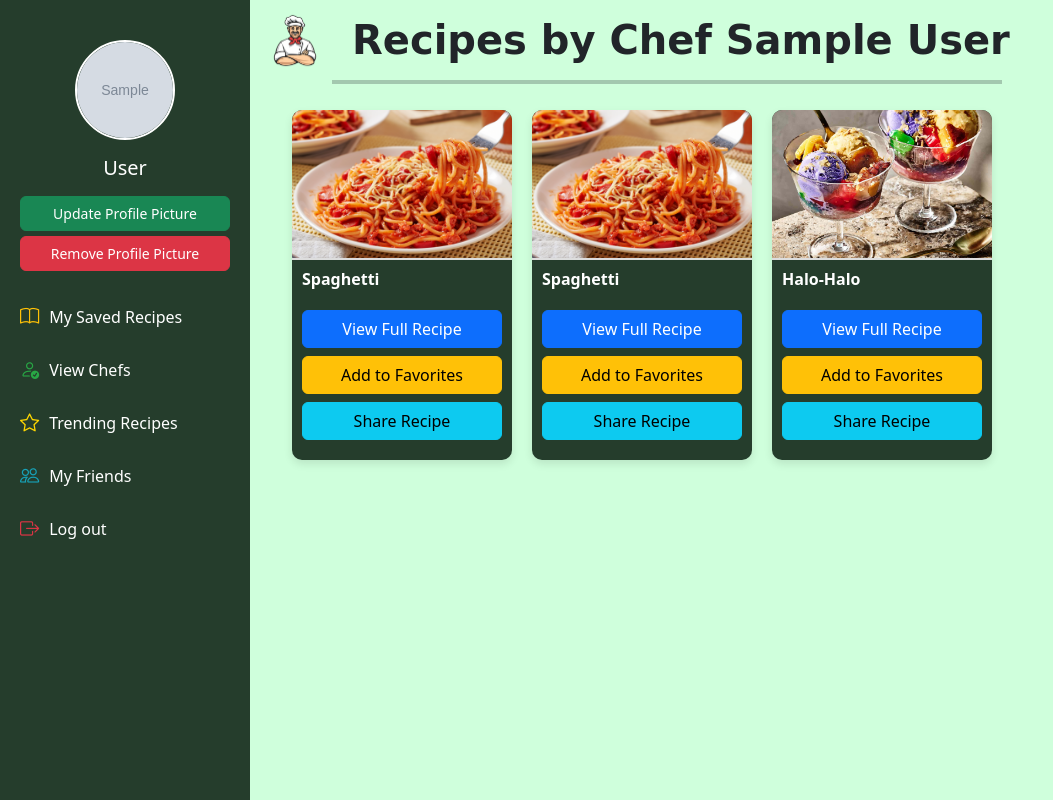
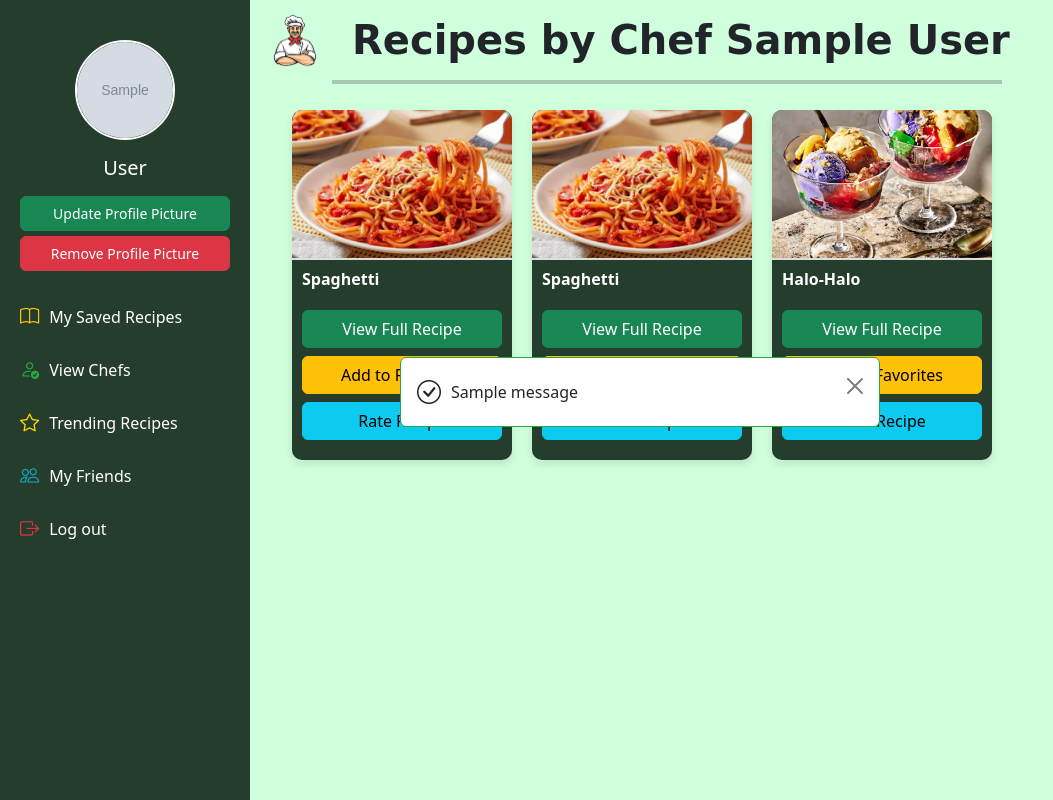
Before and after one commit to alecxander567/Recipe-Maker, a Django app: page /user-homepage/ in a window 1280 px wide. Shown: the whole page, without its empty margins (0-1053 px from the left). Run offline with Django 5.2, Linux system fonts and the light colour scheme; a user stored in the database is signed in; data comes from the database, SQL or seed files in the repository; tables that the repository leaves empty hold one stand-in row (values such as "Sample post"); grey boxes marked "Sample" are stand-in pictures; one stand-in notice (Sample message) is shown.

Commit message:
Add files via upload

```diff
--- a/my_app/templates/userhomepage.html
+++ b/my_app/templates/userhomepage.html
@@ -155,6 +155,28 @@
             padding: 10px;
             transition: padding 0.3s ease-in-out; /* Smooth transition for padding change */
         }
+        .alert-container {
+            position: fixed;
+            top: 50%;
+            left: 50%;
+            transform: translate(-50%, -50%);
+            z-index: 1050; /* Ensure it stays above other content */
+            width: 80%;
+            max-width: 500px; /* Optional: Set a max-width for better layout */
+            padding: 10px;
+        }
+
+        .alert-custom {
+            background-color: white;
+            border: 1px solid #28a745;
+            display: flex;
+            align-items: center;
+        }
+
+        .alert-custom .check-icon {
+            font-size: 1.5rem;
+            margin-right: 10px; /* Space between icon and message */
+        }
     </style>
 </head>
 <div class="sidebar">
@@ -179,9 +201,9 @@
         </form>
 
       </div>
-    <a href="#" onclick="location.reload();">
+      <a href="#" onclick="showFavoritesModal();">
         <i class="bi bi-book" style="color: #FFC107;"></i> My Saved Recipes
-      </a>
+    </a>
       <a href="#" data-bs-toggle="modal" data-bs-target="#chefsModal">
         <i class="bi bi-person-check" style="color: #28A745;"></i> View Chefs
     </a>
@@ -214,17 +236,18 @@
                         <p class="recipe-card-description" id="desc-{{ recipe.id }}" style="display: none;">{{ recipe.description }}</p>
 
                         <!-- Toggle Button for Description -->
-                        <button class="btn btn-primary w-100 mt-3" onclick="toggleDescription({{ recipe.id }})">
+                        <button class="btn btn-success w-100 mt-3" onclick="toggleDescription({{ recipe.id }})">
                             View Full Recipe
                         </button>
 
                         <!-- Add to Favorites and Share Recipe Buttons (Vertically Aligned) -->
                         <div class="recipe-card-actions d-flex flex-column gap-2 mt-2">
-                            <form action="#" method="POST">
+                            <form action="{% url 'user_homepage' %}" method="POST">
                                 {% csrf_token %}
-                                <button type="submit" class="btn btn-warning w-100">Add to Favorites</button>
-                            </form>
-                            <button class="btn btn-info w-100" onclick="shareRecipe('{{ recipe.name }}')">Share Recipe</button>
+                                <input type="hidden" name="recipe_id" value="{{ recipe.id }}">
+                                <button type="submit" name="add_to_favorites" class="btn btn-warning w-100">Add to Favorites</button>
+                              </form>
+                            <button class="btn btn-info w-100" onclick="shareRecipe('{{ recipe.name }}')">Rate Recipe</button>
                         </div>
                     </div>
                 </div>
@@ -235,6 +258,50 @@
     {% else %}
         <p>You are not a chef and don't have any recipes to display.</p>
     {% endif %}
+</div>
+
+{% if messages %}
+<div class="alert-container">
+    {% for message in messages %}
+        <div class="alert alert-custom alert-dismissible fade show" role="alert">
+            <i class="bi bi-check-circle check-icon"></i> <!-- Check icon -->
+            {{ message }}
+            <button type="button" class="btn-close" data-bs-dismiss="alert" aria-label="Close"></button>
+        </div>
+    {% endfor %}
+</div>
+{% endif %}
+
+<!-- Modal Structure -->
+<div class="modal fade" id="favoritesModal" tabindex="-1" aria-labelledby="favoritesModalLabel" aria-hidden="true">
+    <div class="modal-dialog">
+        <div class="modal-content">
+            <div class="modal-header">
+                <h5 class="modal-title" id="favoritesModalLabel" style="font-weight: 900;">  <i class="bi bi-egg-fried"></i> My Saved Recipes</h5>
+                <button type="button" class="btn-close" data-bs-dismiss="modal" aria-label="Close"></button>
+            </div>
+            <div class="modal-body">
+                <ul id="favorites-list">
+                    {% for favorite in favorite_recipes %}
+                        <li style="margin-top: 10px;">
+                            {{ favorite.recipe.name }} - {{ favorite.recipe.description }}
+                            <form action="{% url 'delete_favorite' %}" method="POST">
+                                {% csrf_token %}
+                                <input type="hidden" name="_method" value="DELETE">
+                                <input type="hidden" name="recipe_id" value="{{ favorite.recipe.id }}">
+                                <button type="submit" class="btn btn-danger btn-sm" style="margin-top: 10px;">Delete</button>
+                            </form>
+                        </li>
+                    {% empty %}
+                        <li>No saved recipes.</li>
+                    {% endfor %}
+                </ul>
+            </div>
+            <div class="modal-footer">
+                <button type="button" class="btn btn-secondary" data-bs-dismiss="modal">Close</button>
+            </div>
+        </div>
+    </div>
 </div>
 
 <!-- JavaScript to toggle description visibility and expand the card -->
@@ -267,6 +334,11 @@
             alert('Sharing not supported in your browser!');
         }
     }
+
+    function showFavoritesModal() {
+        var myModal = new bootstrap.Modal(document.getElementById('favoritesModal'));
+        myModal.show();
+    }
 </script>
 
 </body>
```
